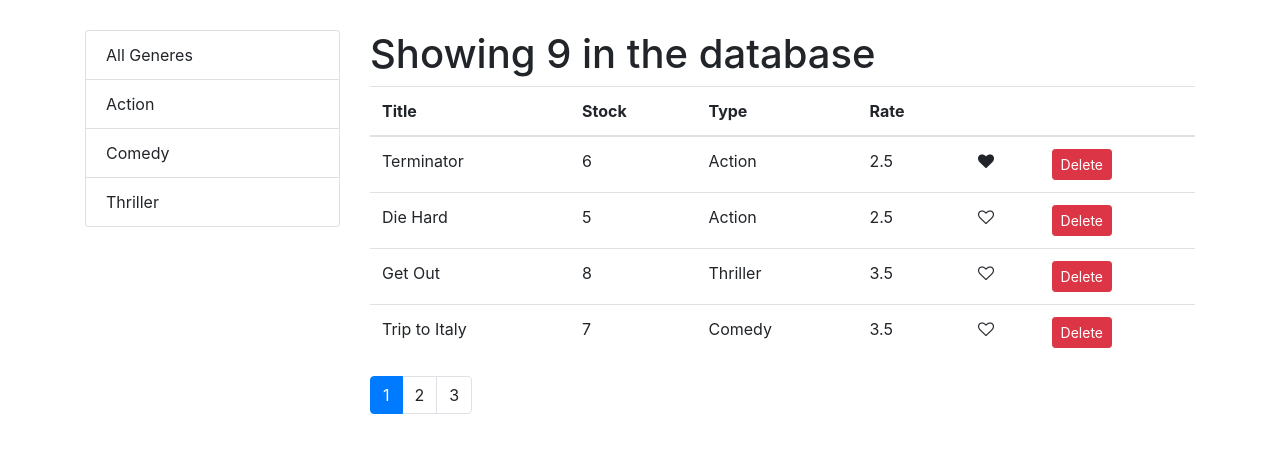
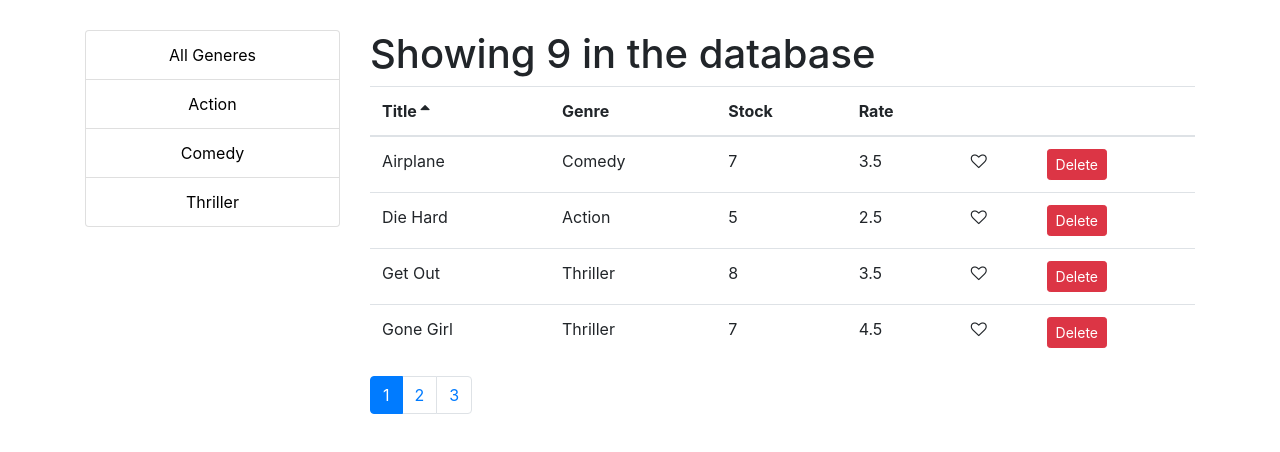
Before and after one commit to denishvachhani/react-vidly, a React (Create React App) app: page / in a window 1280 px wide. Shown: the top 452 px of the page. Built offline with nearby package versions, Linux system fonts and the light colour scheme.

Commit message:
Created few reusable components

```diff
--- a/src/components/common/listGroup.jsx
+++ b/src/components/common/listGroup.jsx
@@ -12,9 +12,8 @@
   return (
     <ul className="list-group">
       {items.map(item => (
-        <a
+        <button
           key={item[valueProperty]}
-          role="button"
           onClick={() => onItemSelect(item)}
           style={{ cursor: "pointer" }}
           className={
@@ -22,7 +21,7 @@
           }
         >
           {item[textProperty]}
-        </a>
+        </button>
       ))}
     </ul>
   );
--- a/src/components/common/pagination.jsx
+++ b/src/components/common/pagination.jsx
@@ -17,9 +17,9 @@
             key={page}
             className={page === currentPage ? "page-item active" : "page-item"}
           >
-            <a className="page-link" onClick={() => onPageChange(page)}>
+            <button className="page-link" onClick={() => onPageChange(page)}>
               {page}
-            </a>
+            </button>
           </li>
         ))}
       </ul>
--- /dev/null
+++ b/src/components/common/table.jsx
@@ -0,0 +1,14 @@
+import React from "react";
+import TableHeader from "./tableHeader";
+import TableBody from "./tableBody";
+
+const Table = ({ columns, sortColumn, onSort, data }) => {
+  return (
+    <table className="table">
+      <TableHeader columns={columns} sortColumn={sortColumn} onSort={onSort} />
+      <TableBody data={data} columns={columns} />
+    </table>
+  );
+};
+
+export default Table;
--- /dev/null
+++ b/src/components/common/tableBody.jsx
@@ -0,0 +1,33 @@
+import React, { Component } from "react";
+import _ from "lodash";
+
+class TableBody extends Component {
+  renderCell = (item, column) => {
+    if (column.content) return column.content(item);
+
+    return _.get(item, column.path);
+  };
+
+  createKey = (item, column) => {
+    return item._id + (column.path || column.key);
+  };
+
+  render() {
+    const { data, columns } = this.props;
+    return (
+      <tbody>
+        {data.map(item => (
+          <tr key={item._id}>
+            {columns.map(column => (
+              <td key={this.createKey(item, column)}>
+                {this.renderCell(item, column)}
+              </td>
+            ))}
+          </tr>
+        ))}
+      </tbody>
+    );
+  }
+}
+
+export default TableBody;
--- /dev/null
+++ b/src/components/common/tableHeader.jsx
@@ -0,0 +1,46 @@
+import React, { Component } from "react";
+
+// columns = arrays
+// sortColumn = object
+// onSort = function
+
+class TableHeader extends Component {
+  raiseSort = path => {
+    const sortColumn = { ...this.props.sortColumn };
+    if (sortColumn.path === path) {
+      sortColumn.order = sortColumn.order === "asc" ? "desc" : "asc";
+    } else {
+      sortColumn.path = path;
+      sortColumn.order = "asc";
+    }
+
+    this.props.onSort(sortColumn);
+  };
+
+  renderSortIcon = column => {
+    const { sortColumn } = this.props;
+    if (column.path !== sortColumn.path) return null;
+    if (sortColumn.order === "asc") return <i className="fa fa-sort-asc" />;
+
+    return <i className="fa fa-sort-desc" />;
+  };
+  render() {
+    return (
+      <thead>
+        <tr>
+          {this.props.columns.map(column => (
+            <th
+              className="clickable"
+              key={column.path || column.key}
+              onClick={() => this.raiseSort(column.path)}
+            >
+              {column.lable} {this.renderSortIcon(column)}
+            </th>
+          ))}
+        </tr>
+      </thead>
+    );
+  }
+}
+
+export default TableHeader;
--- a/src/components/movies.jsx
+++ b/src/components/movies.jsx
@@ -5,6 +5,7 @@
 import { paginate } from "../utils/paginate";
 import ListGroup from "./common/listGroup";
 import { getGenres } from "../services/fakeGenreService";
+import _ from "lodash";
 
 class Movies extends Component {
   state = {
@@ -12,17 +13,25 @@
     genres: [],
     selectedGenre: "",
     pageSize: 4,
-    currentPage: 1
+    currentPage: 1,
+    sortColumn: {
+      path: "title",
+      order: "asc"
+    }
   };
 
   componentDidMount() {
-    const genres = [{ name: "All Generes" }, ...getGenres()];
+    const genres = [{ _id: "", name: "All Generes" }, ...getGenres()];
     this.setState({ movies: getMovies(), genres });
   }
 
   handleDelete = movie => {
     const movies = this.state.movies.filter(m => m._id !== movie._id);
     this.setState({ movies });
+  };
+
+  handleSort = sortColumn => {
+    this.setState({ sortColumn });
   };
 
   handleLikeClick = movie => {
@@ -41,24 +50,34 @@
     this.setState({ selectedGenre: item, currentPage: 1 });
   };
 
-  render() {
-    const { length: count } = this.state.movies;
+  getPageData = () => {
     const {
       movies: allMovies,
-      genres,
       selectedGenre,
       pageSize,
+      sortColumn,
       currentPage
     } = this.state;
-
-    if (count === 0) return <p>There are no movies in database</p>;
 
     const filtered =
       selectedGenre && selectedGenre._id
         ? allMovies.filter(m => m.genre._id === selectedGenre._id)
         : allMovies;
 
-    const movies = paginate(filtered, currentPage, pageSize);
+    const sorted = _.orderBy(filtered, [sortColumn.path], [sortColumn.order]);
+
+    const movies = paginate(sorted, currentPage, pageSize);
+
+    return { totalCount: filtered.length, data: movies };
+  };
+
+  render() {
+    const { length: count } = this.state.movies;
+    const { genres, selectedGenre, sortColumn } = this.state;
+
+    if (count === 0) return <p>There are no movies in database</p>;
+
+    const { totalCount, data } = this.getPageData();
 
     return (
       <React.Fragment>
@@ -71,14 +90,16 @@
             />
           </div>
           <div className="col">
-            <h1>Showing {filtered.length} in the database</h1>
+            <h1>Showing {totalCount} in the database</h1>
             <MoviesTable
-              movies={movies}
+              movies={data}
+              sortColumn={sortColumn}
               onLike={this.handleLikeClick}
               onDelete={this.handleDelete}
+              onSort={this.handleSort}
             />
             <Pagination
-              itemCount={filtered.length}
+              itemCount={totalCount}
               pageSize={this.state.pageSize}
               currentPage={this.state.currentPage}
               onPageChange={this.handelPageChange}
--- a/src/components/moviesTable.jsx
+++ b/src/components/moviesTable.jsx
@@ -1,44 +1,44 @@
-import React from "react";
+import React, { Component } from "react";
 import Like from "./common/like";
+import Table from "./common/table";
 
-const MoviesTable = props => {
-  const { movies, onLike, onDelete } = props;
+class MoviesTable extends Component {
+  columns = [
+    { path: "title", lable: "Title" },
+    { path: "genre.name", lable: "Genre" },
+    { path: "numberInStock", lable: "Stock" },
+    { path: "dailyRentalRate", lable: "Rate" },
+    {
+      key: "like",
+      content: movie => (
+        <Like onClick={() => this.props.onLike(movie)} like={movie.liked} />
+      )
+    },
+    {
+      key: "delete",
+      content: movie => (
+        <button
+          onClick={() => this.props.onDelete(movie)}
+          className="btn btn-danger btn-sm"
+        >
+          Delete
+        </button>
+      )
+    }
+  ];
 
-  return (
-    <table className="table">
-      <thead>
-        <tr>
-          <th scope="col">Title</th>
-          <th scope="col">Stock</th>
-          <th scope="col">Type</th>
-          <th scope="col">Rate</th>
-          <th />
-          <th />
-        </tr>
-      </thead>
-      <tbody>
-        {movies.map(movie => (
-          <tr key={movie._id}>
-            <td>{movie.title}</td>
-            <td>{movie.numberInStock}</td>
-            <td>{movie.genre.name}</td>
-            <td>{movie.dailyRentalRate}</td>
-            <td>
-              <Like onClick={() => onLike(movie)} like={movie.liked} />
-            </td>
-            <td>
-              <button
-                onClick={() => onDelete(movie)}
-                className="btn btn-danger btn-sm"
-              >
-                Delete
-              </button>
-            </td>
-          </tr>
-        ))}
-      </tbody>
-    </table>
-  );
-};
+  render() {
+    const { movies, onSort, sortColumn } = this.props;
+
+    return (
+      <Table
+        columns={this.columns}
+        data={movies}
+        sortColumn={sortColumn}
+        onSort={onSort}
+      />
+    );
+  }
+}
 
 export default MoviesTable;
--- a/src/index.css
+++ b/src/index.css
@@ -12,3 +12,7 @@
   font-family: source-code-pro, Menlo, Monaco, Consolas, "Courier New",
     monospace;
 }
+
+.clickable {
+  cursor: pointer;
+}
```
